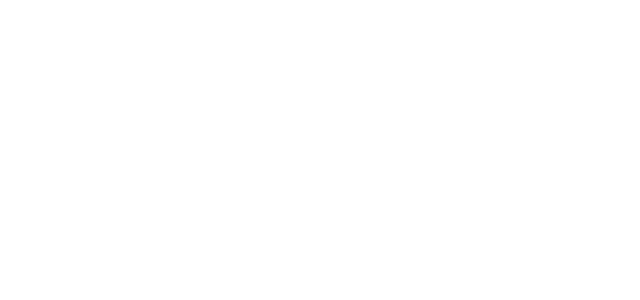
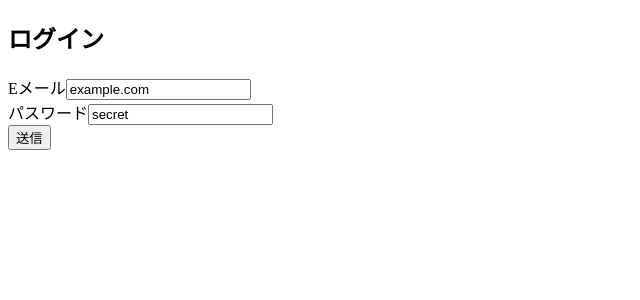
Before and after one commit to Yokoi-arsaga/my_fave, a Nuxt app in the folder frontend/front/: page /login in a window 1280 px wide. Before the commit this address had no page. Shown: the top 300 px of the page, without its empty margins (0-640 px from the left). Built offline with nearby package versions, Linux system fonts and the light colour scheme.

Commit message:
ログインフォームだけ実装

```diff
--- /dev/null
+++ b/frontend/front/pages/login.vue
@@ -0,0 +1,28 @@
+<template>
+    <div>
+        <h2>ログイン</h2>
+        <form>
+            <div class="form-group">
+                <label>Eメール</label>
+                <input type="text" aria-label="Eメール" v-model="form.email">
+            </div>
+            <div class="form-group">
+                <label>パスワード</label>
+                <input type="text" aria-label="Eメール" v-model="form.password">
+            </div>
+            <button type="submit" @click.prevent="submit">送信</button>
+        </form>
+    </div>
+</template>
+
+<script setup lang="ts">
+interface FormData {
+    email: string,
+    password: string
+}
+
+const form:FormData = {
+    email: 'example.com',
+    password: 'secret'
+};
+</script>
```
